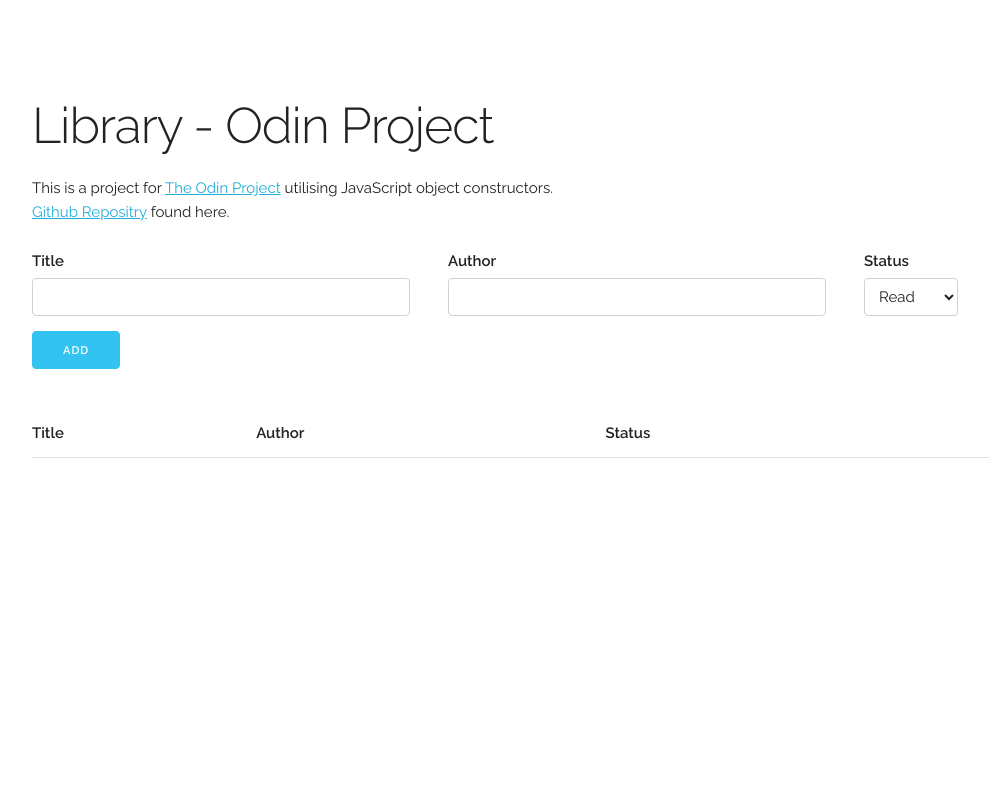
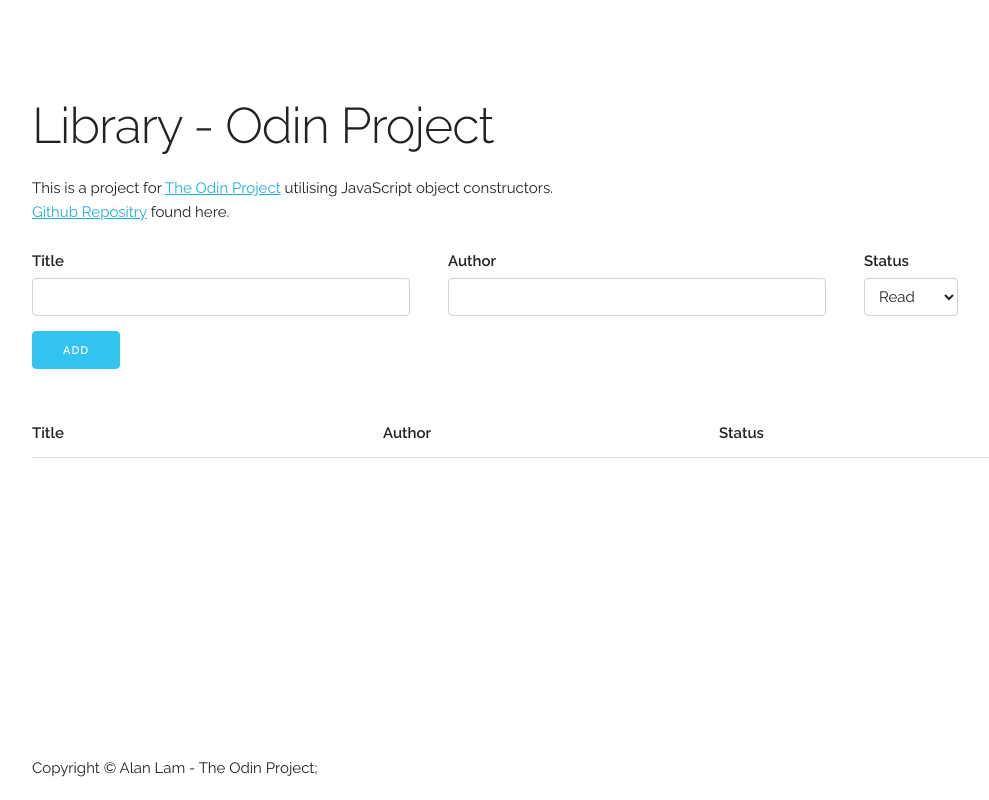
Before and after one commit to aghlam/library-app, a plain HTML site: page index.html in a window 1280 px wide. Shown: the whole page, without its empty margins (128-1117 px from the left). Drawn offline with Linux system fonts and the light colour scheme.

Commit message:
Add Footer and copyright

```diff
--- a/css/custom.css
+++ b/css/custom.css
@@ -0,0 +1,27 @@
+
+.width-35 {
+    width: 35%;
+}
+
+.width-15 {
+    width: 15%;
+}
+
+body {
+    min-height: 100vh;
+    display: flex;
+    flex-direction: column;
+}
+
+main {
+    flex: 1;
+}
+
+footer {
+    position: relative;
+    width: 100%;
+    max-width: 960px;
+    margin: 0 auto;
+    padding: 2rem 0;
+    box-sizing: border-box;
+}
--- a/index.html
+++ b/index.html
@@ -38,9 +38,10 @@
 
   <!-- Primary Page Layout
   –––––––––––––––––––––––––––––––––––––––––––––––––– -->
-  <div class="container">
-    <div class="row">
-      <div class="nine columns" style="margin-top: 10%">
+  <main class="container">
+
+      <div class="row">
+        <div class="nine columns" style="margin-top: 10%">
         <h1>Library - Odin Project</h1>
         <p>This is a project for <a href="https://www.theodinproject.com/">The Odin Project</a> utilising JavaScript object constructors. <br>
         <a href="https://github.com/aghlam/library-app">Github Repositry</a> found here.</p>
@@ -69,15 +70,18 @@
     <div class="row">
       <table class="u-full-width">
         <thead>
-          <th>Title</th>
-          <th>Author</th>
-          <th>Status</th>
-          <th></th>
+          <th class="width-35">Title</th>
+          <th class="width-35">Author</th>
+          <th class="width-15">Status</th>
+          <th class=""></th>
         </thead>
         <tbody id="book-table"></tbody>
       </table>
     </div>
-  </div>
+  </main>
+  <footer class="">
+    Copyright &copy Alan Lam - The Odin Project;
+  </footer>
 
   <!-- End Document
   –––––––––––––––––––––––––––––––––––––––––––––––––– -->
--- a/js/script.js
+++ b/js/script.js
@@ -47,10 +47,10 @@ function displayBooks() {
     library.forEach(book => {
         const row =
             `<tr>
-                <td>${book.title}</td>
+                <td class=''>${book.title}</td>
                 <td>${book.author}</td>
                 <td>${book.status}</td>
-                <td><button id='delete-button'>DELETE</button></td>
+                <td><button id='delete-button' class='u-pull-right'>DELETE</button></td>
             </tr>`;
 
         table.insertAdjacentHTML("beforeend", row);
```
